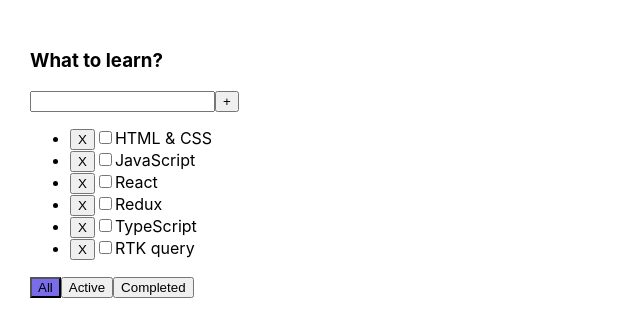
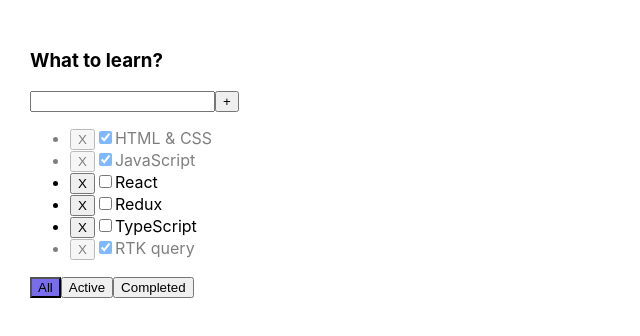
Before and after one commit to Daniyel-Tkachuk/todolist, a React (Vite) app: page / in a window 1280 px wide. Shown: the top 336 px of the page, without its empty margins (0-640 px from the left). Built offline with nearby package versions, Linux system fonts and the light colour scheme.

Commit message:
feat: improve task management UX
- Add status toggle functionality for tasks
- Enhance create task form with input validation
- Update styles for better visual feedback

```diff
--- a/src/App.css
+++ b/src/App.css
@@ -7,6 +7,18 @@
   margin-right: 50px;
 }
 
-.activeButton {
+.activeFilter {
   background-color: #7a6dec;
 }
+
+.error {
+  border: red 1px solid;
+}
+
+.error-message {
+  color: red;
+}
+
+.is-Done {
+  opacity: .5;
+}
--- a/src/App.tsx
+++ b/src/App.tsx
@@ -11,12 +11,12 @@
 	const todolistTitle1 = 'What to learn?'
 
 	const [tasks, setTasks] = useState<Task[]>([
-		{id: v1(), title: 'HTML & CSS', isDone: false},
-		{id: v1(), title: "JavaScript", isDone: false},
+		{id: v1(), title: 'HTML & CSS', isDone: true},
+		{id: v1(), title: "JavaScript", isDone: true},
 		{id: v1(), title: "React", isDone: false},
 		{id: v1(), title: "Redux", isDone: false},
 		{id: v1(), title: "TypeScript", isDone: false},
-		{id: v1(), title: "RTK query", isDone: false},
+		{id: v1(), title: "RTK query", isDone: true},
 	])
 
 	// const [filter, setFilter] = useState<FilterValues>('all')
@@ -28,6 +28,10 @@
 	const createTask = (title: string) => {
 		const newTask = {id: v1(), title, isDone: false}
 		setTasks([newTask, ...tasks])
+	}
+
+	const changeTaskStatus = (taskId: string, isDone: boolean) => {
+		setTasks(tasks.map(t => t.id === taskId ? {...t, isDone} : t))
 	}
 
 	/*const changeFilter = (filter: FilterValues) => {
@@ -50,6 +54,7 @@
 				tasks={tasks}
 				deleteTask={deleteTask}
 				createTask={createTask}
+				changeTaskStatus={changeTaskStatus}
 			/>
 		</div>
 	)
--- a/src/components/TodolistItem.tsx
+++ b/src/components/TodolistItem.tsx
@@ -8,6 +8,7 @@
 	tasks: Task[]
 	deleteTask: (taskId: string) => void
 	createTask: (title: string) => void
+	changeTaskStatus: (taskId: string, isDone: boolean) => void
 }
 
 export const TodolistItem = (props: Props) => {
@@ -16,13 +17,16 @@
 		tasks,
 		deleteTask,
 		createTask,
+		changeTaskStatus,
 	} = props
 
 	const [filter, setFilter] = useState<FilterValues>('all')
 	const [taskTitle, setTaskTitle] = useState('')
+	const [error, setError] = useState<string | null>(null)
 
 	const changeTaskTitleHandler = (e: ChangeEvent<HTMLInputElement>) => {
 		setTaskTitle(e.currentTarget.value)
+		setError(null)
 	}
 
 	const changeFilter = (filter: FilterValues) => {
@@ -30,7 +34,12 @@
 	}
 
 	const createTaskHandler = () => {
-		createTask(taskTitle)
+		const trimmedTitle = taskTitle.trim()
+		if (trimmedTitle !== '') {
+			createTask(trimmedTitle)
+		} else {
+			setError('Title is required')
+		}
 		setTaskTitle('')
 	}
 
@@ -38,6 +47,15 @@
 		if (e.key === 'Enter') {
 			createTaskHandler()
 		}
+	}
+
+	const deleteTaskHandler = (taskId: string) => {
+		deleteTask(taskId)
+	}
+
+	const changeTaskStatusHandler = (e: ChangeEvent<HTMLInputElement>, taskId: string) => {
+		const taskStatus = e.currentTarget.checked
+		changeTaskStatus(taskId, taskStatus)
 	}
 
 	const filteredTasks = tasks.filter(task => {
@@ -48,13 +66,11 @@
 
 
 	const mappedTask = filteredTasks.map((task) => {
-		const deleteTaskHandler = () => {
-			deleteTask(task.id)
-		}
+
 		return (
-			<li key={task.id}>
-				<Button title='X' onClick={deleteTaskHandler}/>
-				<input type="checkbox" checked={task.isDone}/>
+			<li key={task.id} className={task.isDone ? 'is-Done' : ''}>
+				<Button title='X' onClick={() => deleteTaskHandler(task.id)}/>
+				<input type="checkbox" checked={task.isDone} onChange={(e) => changeTaskStatusHandler(e, task.id)}/>
 				<span>{task.title}</span>
 			</li>
 		)
@@ -64,13 +80,14 @@
 		<div>
 			<h3>{title}</h3>
 			<div>
-				<input value={taskTitle}
-				       onChange={changeTaskTitleHandler}
-				       onKeyDown={createTaskOnEnterHandler}
+				<input
+					value={taskTitle}
+					className={error ? 'error' : ''}
+					onChange={changeTaskTitleHandler}
+					onKeyDown={createTaskOnEnterHandler}
 				/>
-				<Button title="+"
-				        onClick={createTaskHandler}
-				/>
+				<Button title="+" onClick={createTaskHandler} />
+				{error && <div className='error-message'>{error}</div>}
 			</div>
 			{
 				tasks.length === 0
@@ -81,17 +98,17 @@
 				<Button
 					title="All"
 					onClick={() => changeFilter('all')}
-					className={filter === 'all' ? 'activeButton' : ''}
+					className={filter === 'all' ? 'activeFilter' : ''}
 				/>
 				<Button
 					title="Active"
-					className={filter === 'active' ? 'activeButton' : ''}
+					className={filter === 'active' ? 'activeFilter' : ''}
 					onClick={() => changeFilter('active')}
 				/>
 				<Button
 					title="Completed"
 					onClick={() => changeFilter('completed')}
-					className={filter === 'completed' ? 'activeButton' : ''}
+					className={filter === 'completed' ? 'activeFilter' : ''}
 				/>
 			</div>
 		</div>
```
